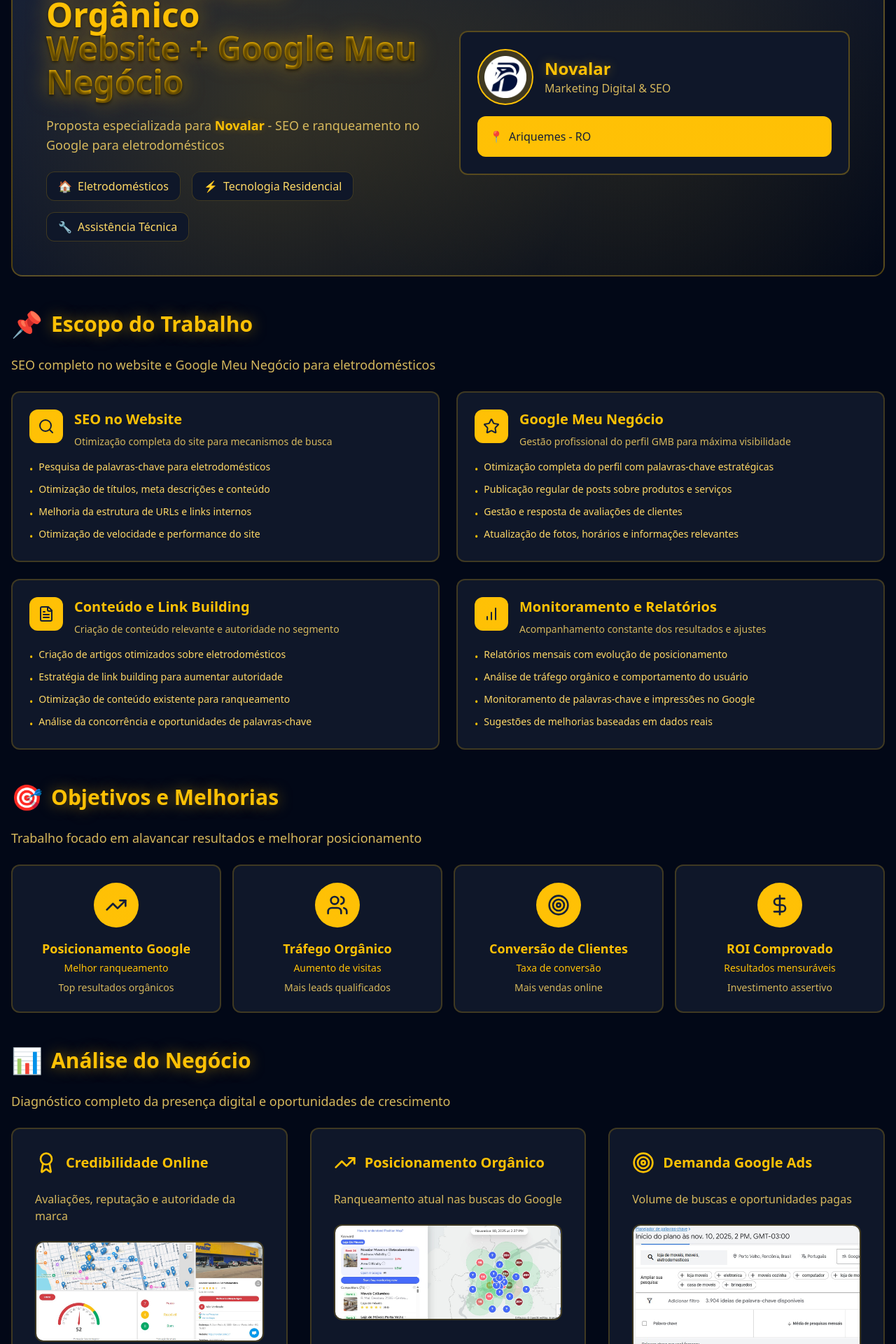
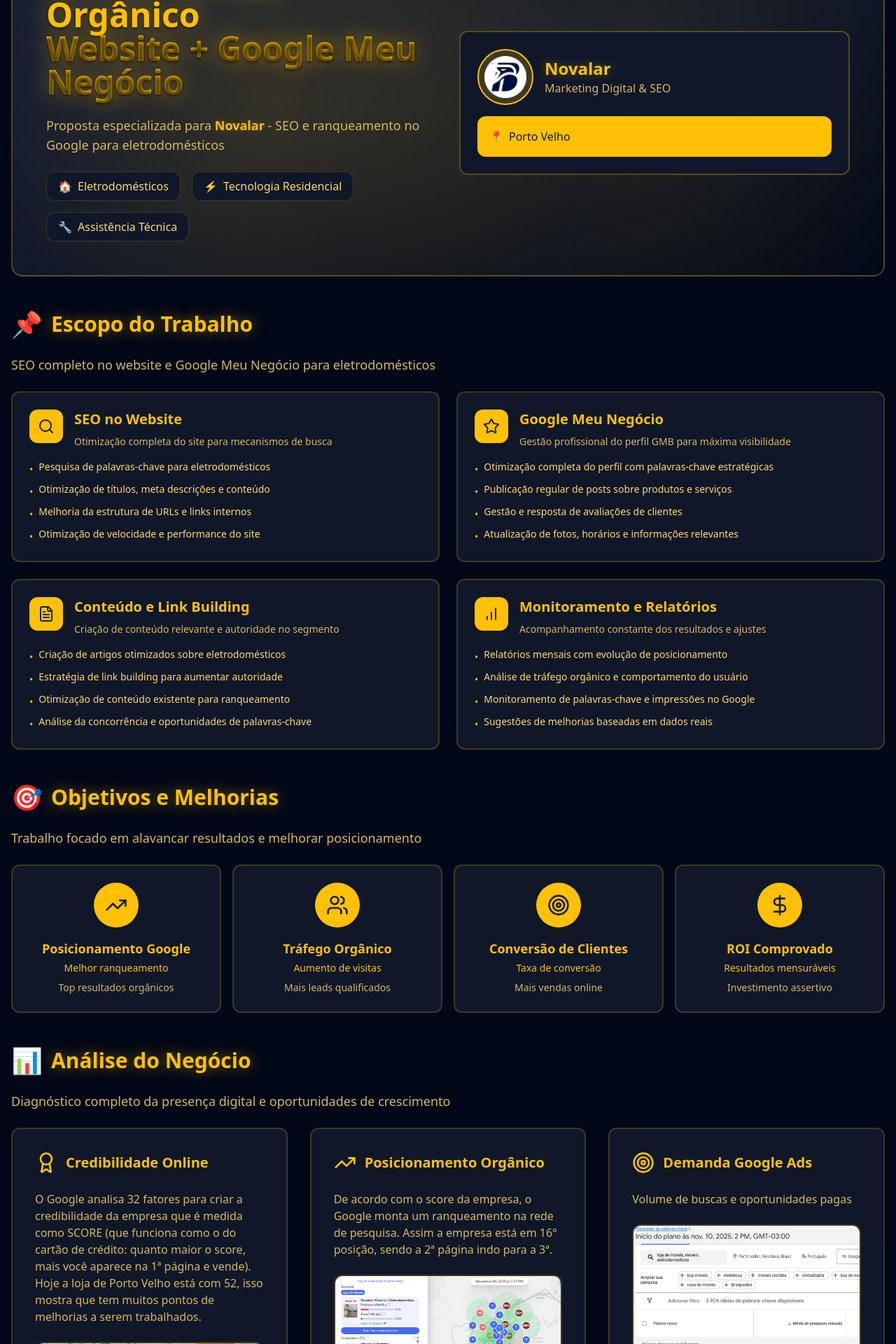
Before and after one commit to andrelima5843-star/proposal-palette-editor-25602, a React (Vite) app: page / in a window 1280 px wide. Shown: the part 206-2126 px from the top of the page at 70% size. Built offline with nearby package versions, Linux system fonts and the light colour scheme; the HTML template or start-up script is replaced by a standard one.

Commit message:
Gestão Google Meu Negócio + SEO Orgânico
Atualiza card 1 para título gold: Gestão Google Meu Negócio + SEO Orgânico; altera cidade para Porto Velho; adiciona textos explicativos em Credibilidade Online (32 fatores, SCORE 52) e Posicionamento Orgânico (ranking 16°).

```diff
--- a/src/components/PackagesSection.tsx
+++ b/src/components/PackagesSection.tsx
@@ -14,7 +14,7 @@ export const PackagesSection = ({ isEditing }: PackagesSectionProps) => {
 
   const packages = [
     {
-      name: "Gestão de SEO Orgânico + Google Meu Negócio",
+      name: "Gestão Google Meu Negócio + SEO Orgânico",
       price: "R$ 1.997",
       period: "/mês",
       features: [
--- a/src/components/ProofSection.tsx
+++ b/src/components/ProofSection.tsx
@@ -28,7 +28,7 @@ export const ProofSection = ({ isEditing }: ProofSectionProps) => {
             <h3 className="text-xl font-bold text-accent">Credibilidade Online</h3>
           </div>
           <p className="text-base text-muted-foreground mb-6">
-            Avaliações, reputação e autoridade da marca
+            O Google analisa 32 fatores para criar a credibilidade da empresa que é medida como SCORE (que funciona como o do cartão de crédito: quanto maior o score, mais você aparece na 1ª página e vende). Hoje a loja de Porto Velho está com 52, isso mostra que tem muitos pontos de melhorias a serem trabalhados.
           </p>
           <div className="overflow-hidden rounded-lg border-2 border-accent/20">
             <img
@@ -45,7 +45,7 @@ export const ProofSection = ({ isEditing }: ProofSectionProps) => {
             <h3 className="text-xl font-bold text-accent">Posicionamento Orgânico</h3>
           </div>
           <p className="text-base text-muted-foreground mb-6">
-            Ranqueamento atual nas buscas do Google
+            De acordo com o score da empresa, o Google monta um ranqueamento na rede de pesquisa. Assim a empresa está em 16° posição, sendo a 2ª página indo para a 3ª.
           </p>
           <div className="overflow-hidden rounded-lg border-2 border-accent/20">
             <img
--- a/src/components/ProposalHeader.tsx
+++ b/src/components/ProposalHeader.tsx
@@ -11,7 +11,7 @@ interface ProposalHeaderProps {
 export const ProposalHeader = ({ isEditing }: ProposalHeaderProps) => {
   const [companyName, setCompanyName] = useState("Novalar");
   const [tagline, setTagline] = useState("Marketing Digital & SEO");
-  const [location, setLocation] = useState("Ariquemes - RO");
+  const [location, setLocation] = useState("Porto Velho");
   const [logoUrl, setLogoUrl] = useState("");
 
   const handleLogoUpload = (e: React.ChangeEvent<HTMLInputElement>) => {
```
